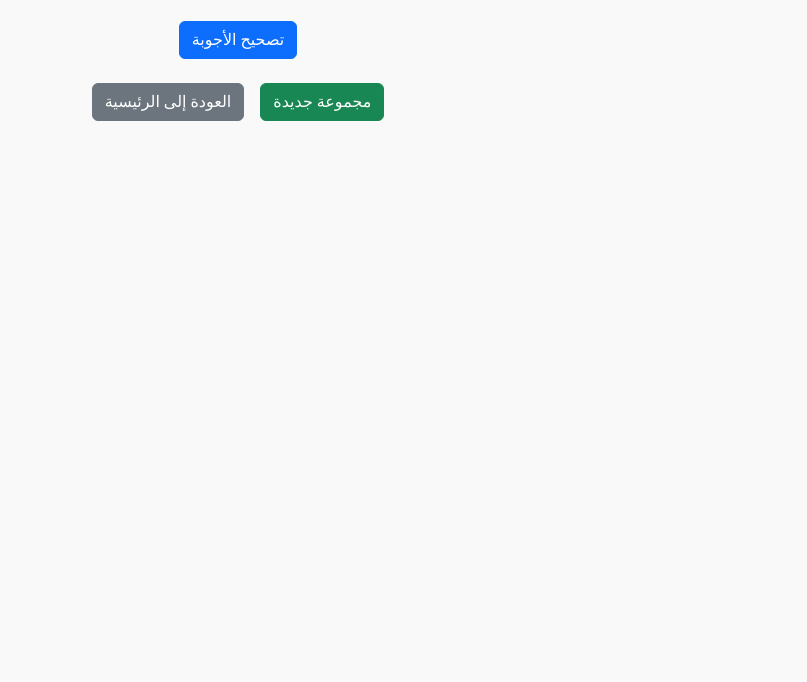
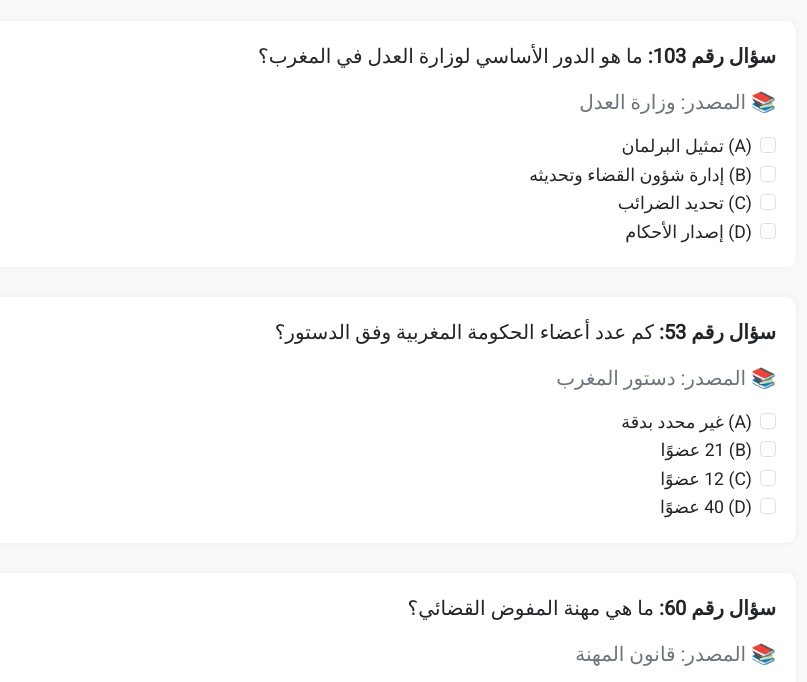
Before and after one commit to xakiru/xakiru.github.io, a plain HTML site: page q.html in a window 1280 px wide. Shown: the part 65-747 px from the top of the page, without its empty margins (402-1209 px from the left). Drawn offline with nearby package versions, Linux system fonts and the light colour scheme.

Commit message:
Update q.html

```diff
--- a/q.html
+++ b/q.html
@@ -34,7 +34,7 @@
     let questions = [];
 
     async function loadQuestions() {
-      const response = await fetch('qcm_114.json');
+      const response = await fetch('qcm_149.json');
       const data = await response.json();
       allQuestions = data;
       loadNewSet();
```
